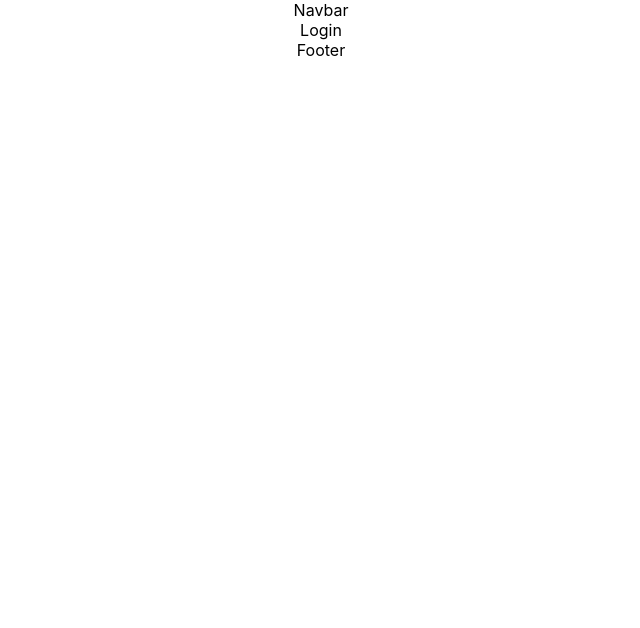
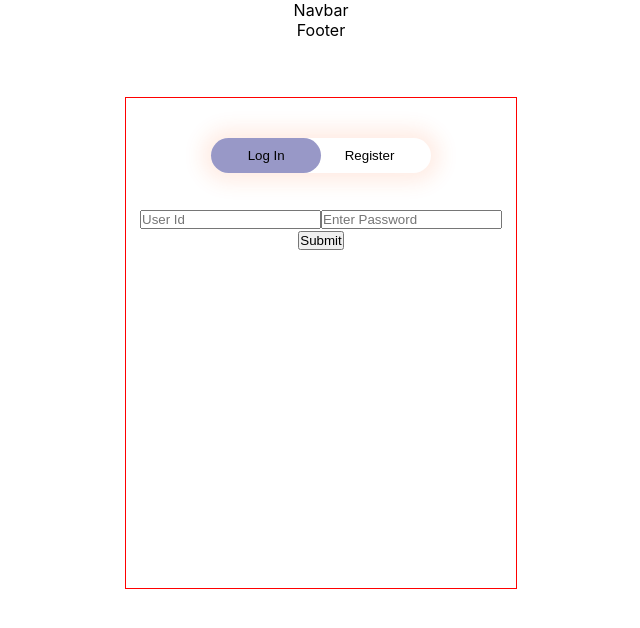
Before and after one commit to NandlalShah955/Deepdive, a React (Create React App) app in the folder frontend/: page / in a window 1280 px wide. Shown: the top 628 px of the page, without its empty margins (319-959 px from the left). Built offline with nearby package versions, Linux system fonts and the light colour scheme.

Commit message:
added login page

```diff
--- /dev/null
+++ b/frontend/src/Components/Style.css
@@ -0,0 +1,47 @@
+*{
+    margin: 0;
+    padding: 0;
+}
+.hero{
+    height: 100%;
+    width: 100%;
+  background-position: center;
+  background-size: cover;
+  position: absolute;
+
+}
+.form-box{
+    width: 380px;
+    height: 480px;
+    position: relative;
+    margin: 6% auto;
+    background: #fff;
+    padding: 5px;
+    border: 1px solid red;
+}
+.button-box{
+    width: 220px;
+    margin: 35px auto;
+    position: relative;
+    box-shadow: 0 0 20px 9px #ff61241f;
+    border-radius: 30px;
+
+}
+.toggle-btn{
+    padding: 10px 30px;
+    cursor: pointer;
+    background: transparent;
+    border: 0;
+    outline: none;
+    position: relative;
+}
+.btn{
+    top: 0;
+    left: 0;
+    position: absolute;
+    width: 110px;
+    height: 100%;
+    background-color:rgb(152, 152, 199);
+    border-radius: 30px;
+    transition: .5s;
+}
--- a/frontend/src/Pages/Login.js
+++ b/frontend/src/Pages/Login.js
@@ -1,8 +1,27 @@
 import React from 'react'
+import "../Components/Style.css"
 
 function Login() {
   return (
-    <div>Login</div>
+    <>
+<div className='hero'>
+    <div className='form-box'>
+        <div className='button-box'>
+        <div className='btn'></div>
+            <button type='button' className='toggle-btn'>Log In</button>
+            <button type='button' className='toggle-btn'>Register</button>
+        </div>
+   <form className='input-group'>
+    <input type="text" className='input-field' placeholder='User Id' />
+    <input type="text" className='input-field' placeholder='Enter Password' />
+    <button type='submit' className='submit-btn'>Submit</button>
+   </form>
+
+    </div>
+</div>
+
+
+    </>
   )
 }
 
```
